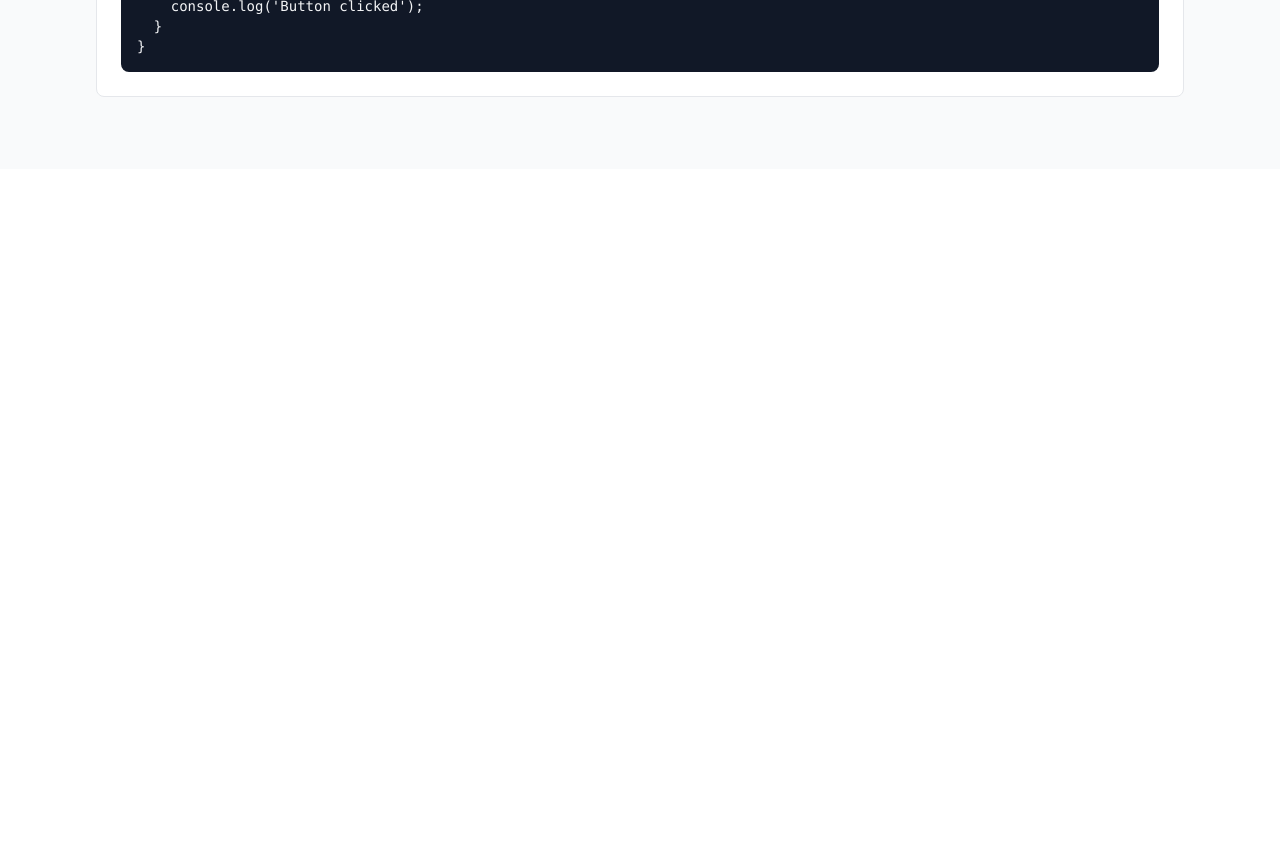
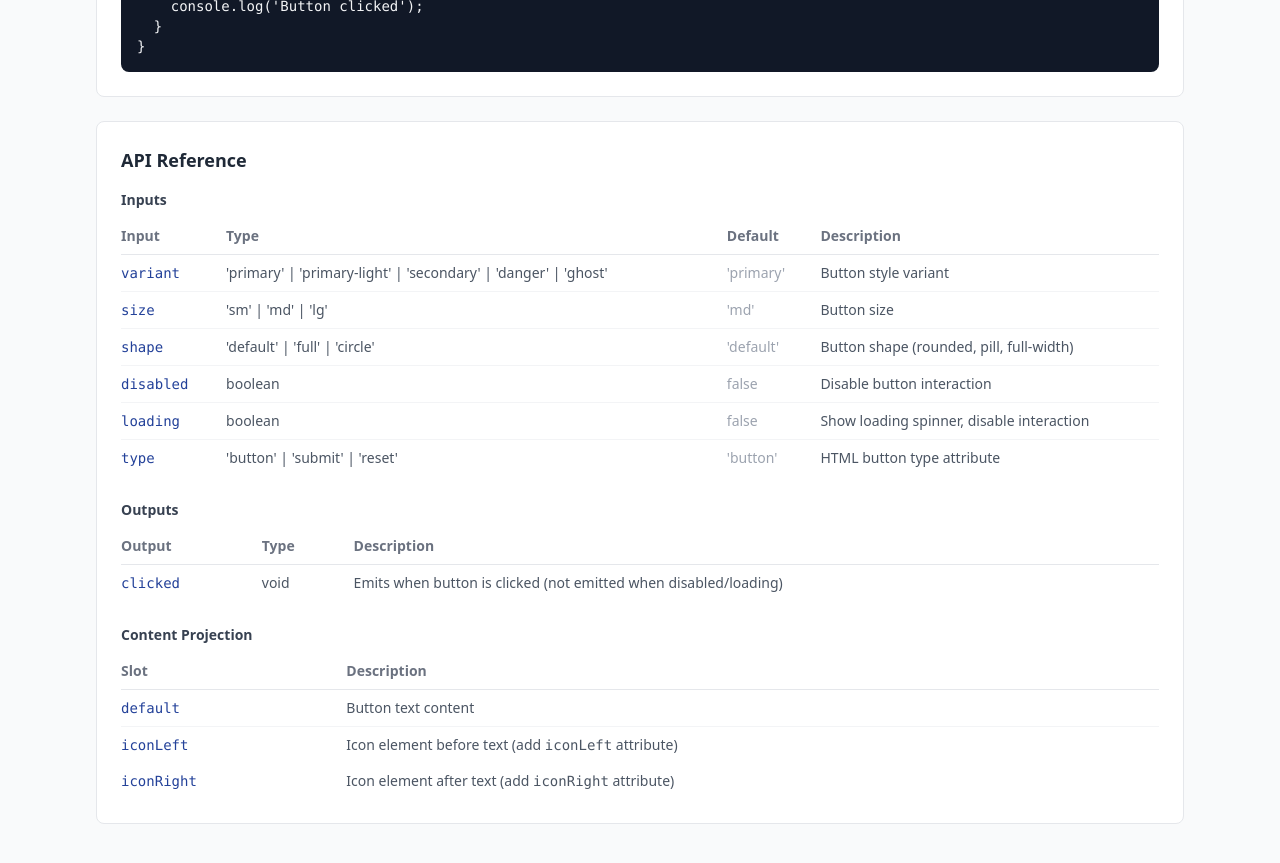
Before and after one commit to Moha-sami/HR_System, an Angular app in the folder src/Buy2.Frontend/Front/: page /docs/button in a window 1280 px wide. Shown: the part 3860-4723 px from the top of the page. Before the commit the page ends 4029 px from the top, so only its background shows below. Built offline with nearby package versions, Linux system fonts and the light colour scheme.

Commit message:
SCRUM-61: Add API reference section documentation for button component

```diff
--- a/src/Buy2.Frontend/Front/src/app/features/docs/button/button-docs.component.html
+++ b/src/Buy2.Frontend/Front/src/app/features/docs/button/button-docs.component.html
@@ -447,5 +447,121 @@ export class MyComponent &lbrace;
   &rbrace;
 &rbrace;</code></pre>
     </section>
+
+    <!-- ═══════════════════════════════════════════════════════ -->
+    <!-- API REFERENCE                                          -->
+    <!-- ═══════════════════════════════════════════════════════ -->
+    <section class="bg-white rounded-lg border border-neutral-200 p-6 mb-6">
+      <h2 class="text-lg font-semibold text-neutral-800 mb-4">API Reference</h2>
+
+      <!-- Inputs -->
+      <h3 class="text-sm font-semibold text-neutral-700 mb-2">Inputs</h3>
+      <div class="overflow-x-auto mb-6">
+        <table class="w-full text-sm">
+          <thead>
+            <tr class="border-b border-neutral-200">
+              <th class="text-left py-2 pr-4 text-neutral-500">Input</th>
+              <th class="text-left py-2 pr-4 text-neutral-500">Type</th>
+              <th class="text-left py-2 pr-4 text-neutral-500">Default</th>
+              <th class="text-left py-2 text-neutral-500">Description</th>
+            </tr>
+          </thead>
+          <tbody>
+            <tr class="border-b border-neutral-100">
+              <td class="py-2 pr-4 font-mono text-primary-600">variant</td>
+              <td class="py-2 pr-4 text-neutral-600">
+                'primary' | 'primary-light' | 'secondary' | 'danger' | 'ghost'
+              </td>
+              <td class="py-2 pr-4 text-neutral-400">'primary'</td>
+              <td class="py-2 text-neutral-600">Button style variant</td>
+            </tr>
+            <tr class="border-b border-neutral-100">
+              <td class="py-2 pr-4 font-mono text-primary-600">size</td>
+              <td class="py-2 pr-4 text-neutral-600">'sm' | 'md' | 'lg'</td>
+              <td class="py-2 pr-4 text-neutral-400">'md'</td>
+              <td class="py-2 text-neutral-600">Button size</td>
+            </tr>
+            <tr class="border-b border-neutral-100">
+              <td class="py-2 pr-4 font-mono text-primary-600">shape</td>
+              <td class="py-2 pr-4 text-neutral-600">'default' | 'full' | 'circle'</td>
+              <td class="py-2 pr-4 text-neutral-400">'default'</td>
+              <td class="py-2 text-neutral-600">Button shape (rounded, pill, full-width)</td>
+            </tr>
+            <tr class="border-b border-neutral-100">
+              <td class="py-2 pr-4 font-mono text-primary-600">disabled</td>
+              <td class="py-2 pr-4 text-neutral-600">boolean</td>
+              <td class="py-2 pr-4 text-neutral-400">false</td>
+              <td class="py-2 text-neutral-600">Disable button interaction</td>
+            </tr>
+            <tr class="border-b border-neutral-100">
+              <td class="py-2 pr-4 font-mono text-primary-600">loading</td>
+              <td class="py-2 pr-4 text-neutral-600">boolean</td>
+              <td class="py-2 pr-4 text-neutral-400">false</td>
+              <td class="py-2 text-neutral-600">Show loading spinner, disable interaction</td>
+            </tr>
+            <tr>
+              <td class="py-2 pr-4 font-mono text-primary-600">type</td>
+              <td class="py-2 pr-4 text-neutral-600">'button' | 'submit' | 'reset'</td>
+              <td class="py-2 pr-4 text-neutral-400">'button'</td>
+              <td class="py-2 text-neutral-600">HTML button type attribute</td>
+            </tr>
+          </tbody>
+        </table>
+      </div>
+
+      <!-- Outputs -->
+      <h3 class="text-sm font-semibold text-neutral-700 mb-2">Outputs</h3>
+      <div class="overflow-x-auto mb-6">
+        <table class="w-full text-sm">
+          <thead>
+            <tr class="border-b border-neutral-200">
+              <th class="text-left py-2 pr-4 text-neutral-500">Output</th>
+              <th class="text-left py-2 pr-4 text-neutral-500">Type</th>
+              <th class="text-left py-2 text-neutral-500">Description</th>
+            </tr>
+          </thead>
+          <tbody>
+            <tr>
+              <td class="py-2 pr-4 font-mono text-primary-600">clicked</td>
+              <td class="py-2 pr-4 text-neutral-600">void</td>
+              <td class="py-2 text-neutral-600">
+                Emits when button is clicked (not emitted when disabled/loading)
+              </td>
+            </tr>
+          </tbody>
+        </table>
+      </div>
+
+      <!-- Content Projection -->
+      <h3 class="text-sm font-semibold text-neutral-700 mb-2">Content Projection</h3>
+      <div class="overflow-x-auto">
+        <table class="w-full text-sm">
+          <thead>
+            <tr class="border-b border-neutral-200">
+              <th class="text-left py-2 pr-4 text-neutral-500">Slot</th>
+              <th class="text-left py-2 text-neutral-500">Description</th>
+            </tr>
+          </thead>
+          <tbody>
+            <tr class="border-b border-neutral-100">
+              <td class="py-2 pr-4 font-mono text-primary-600">default</td>
+              <td class="py-2 text-neutral-600">Button text content</td>
+            </tr>
+            <tr>
+              <td class="py-2 pr-4 font-mono text-primary-600">iconLeft</td>
+              <td class="py-2 text-neutral-600">
+                Icon element before text (add <code>iconLeft</code> attribute)
+              </td>
+            </tr>
+            <tr>
+              <td class="py-2 pr-4 font-mono text-primary-600">iconRight</td>
+              <td class="py-2 text-neutral-600">
+                Icon element after text (add <code>iconRight</code> attribute)
+              </td>
+            </tr>
+          </tbody>
+        </table>
+      </div>
+    </section>
   </div>
 </div>
```
